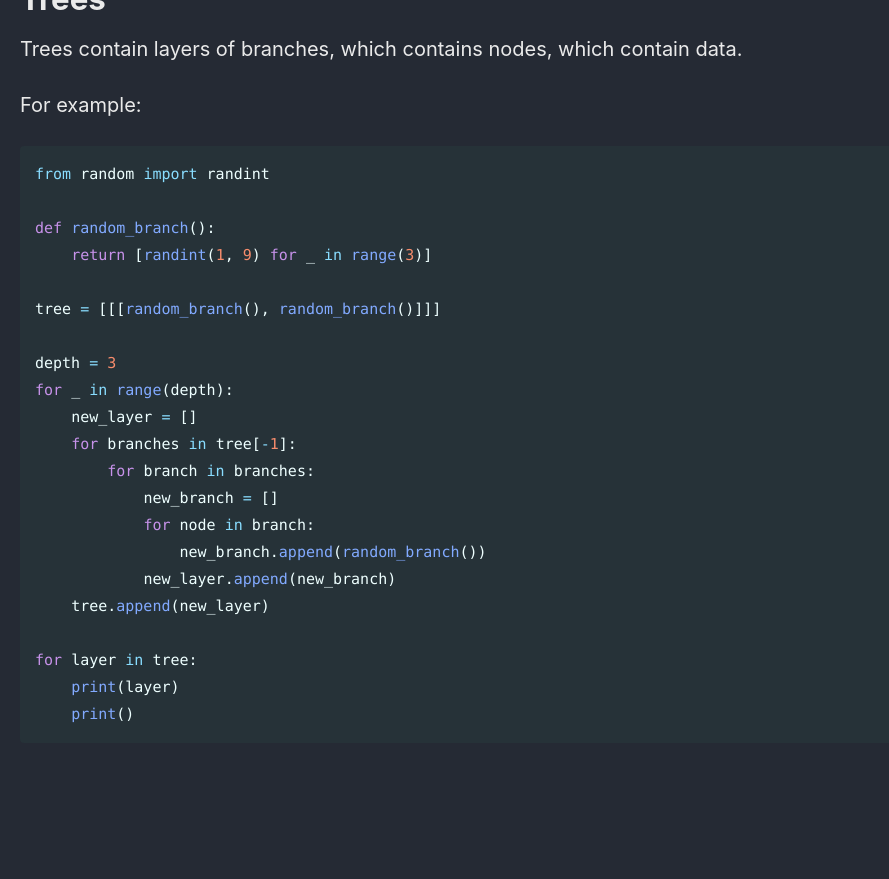
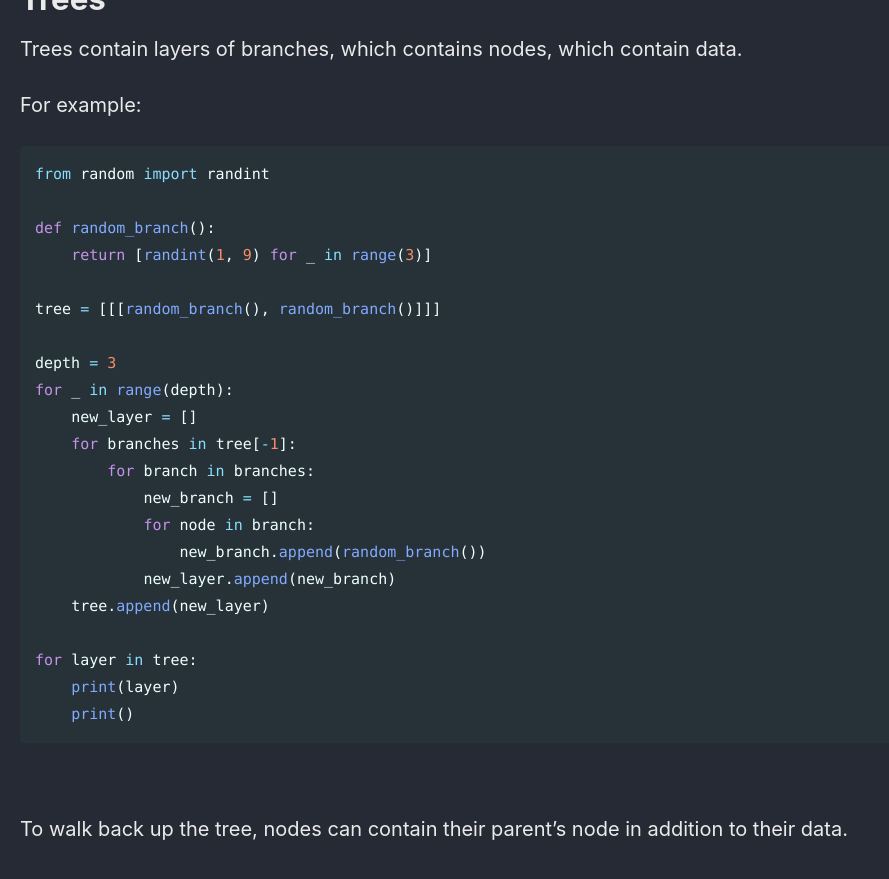
Before and after one commit to Connor-McCartney/Connor-McCartney.github.io, a Jekyll site: the page built from _pages/misc/C.md, in a window 1280 px wide and 900 px high, scrolled down 3157 px. Shown: the top 879 px of the window, without its empty margins (0-889 px from the left). Built offline with Jekyll 4.4.1, drawn with Linux system fonts in a browser that asks for light colours; cached includes are drawn as plain includes; before the commit the page ends 3945 px from its top, so only the background shows below that.

Commit message:
Update C.md

````diff
--- a/_pages/misc/C.md
+++ b/_pages/misc/C.md
@@ -148,3 +148,7 @@ for layer in tree:
     print(layer)
     print()
 ```
+
+<br>
+
+To walk back up the tree, nodes can contain their parent's node in addition to their data.
````
